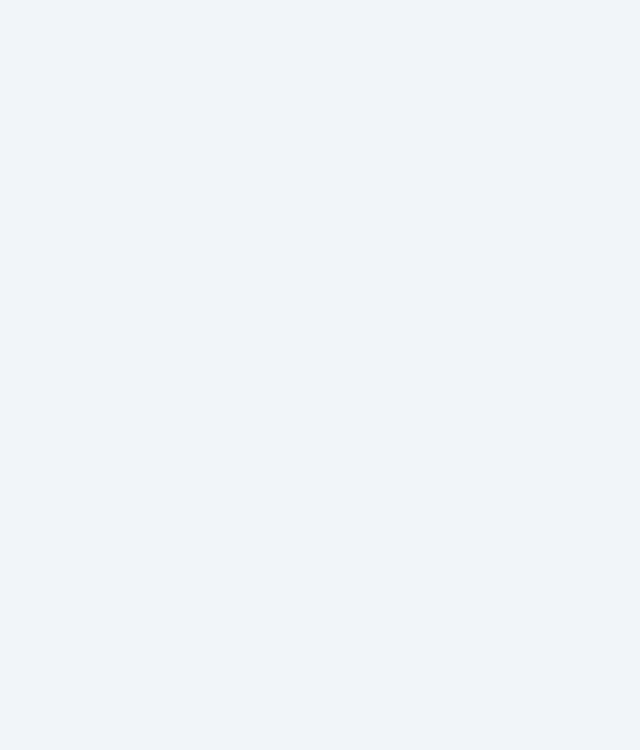
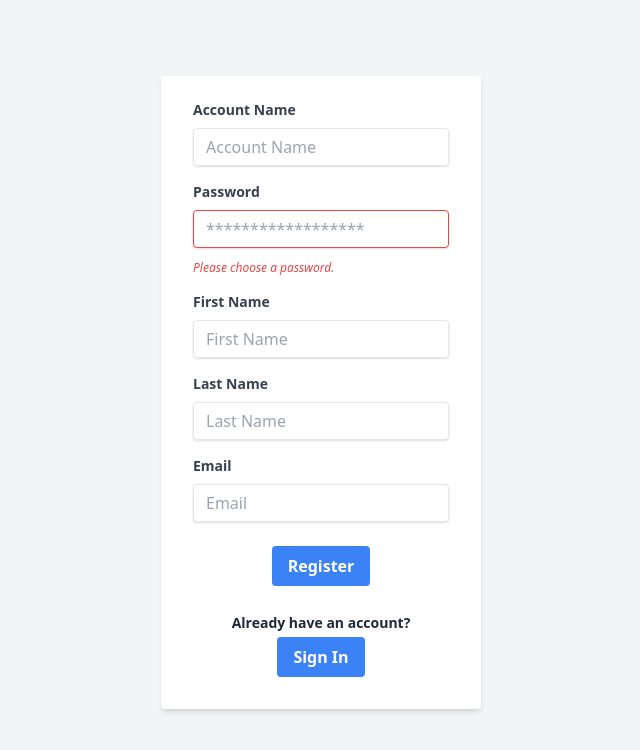
Before and after one commit to hsiaomingcheng/Todo-app, a React (Vite) app in the folder front-end/: page /register in a window 1280 px wide. Before the commit this address had no page. Shown: the top 750 px of the page, without its empty margins (319-959 px from the left). Built offline with nearby package versions, Linux system fonts and the light colour scheme.

Commit message:
feat: add notFound, login, and regiter pages

```diff
--- a/front-end/src/App.tsx
+++ b/front-end/src/App.tsx
@@ -3,18 +3,18 @@ import { Routes, Route, Navigate } from "react-router-dom";
 // import ProtectedRoute from "./components/common/ProtectedRoute";
 // import AppLayout from "./components/layout/AppLayout";
 
-// import LoginPage from "./pages/auth/LoginPage";
-// import RegisterPage from "./pages/auth/RegisterPage";
+import LoginPage from "./pages/auth/LoginPage";
+import RegisterPage from "./pages/auth/RegisterPage";
 // import BoardsPage from "./pages/boards/BoardsPage";
 // import BoardPage from "./pages/board/BoardPage";
-// import NotFoundPage from "./pages/NotFoundPage";
+import NotFoundPage from "./pages/NotFoundPage";
 
 export default function App() {
   return (
     <Routes>
       {/* Public */}
-      {/* <Route path="/login" element={<LoginPage />} />
-      <Route path="/register" element={<RegisterPage />} /> */}
+      <Route path="/login" element={<LoginPage />} />
+      <Route path="/register" element={<RegisterPage />} />
 
       {/* Protected — wrapped in AppLayout (Navbar + main) */}
       {/* <Route element={<ProtectedRoute />}>
@@ -25,8 +25,8 @@ export default function App() {
       </Route> */}
 
       {/* Redirects */}
-      {/* <Route path="/" element={<Navigate to="/boards" replace />} />
-      <Route path="*" element={<NotFoundPage />} /> */}
+      {/* <Route path="/" element={<Navigate to="/boards" replace />} /> */}
+      <Route path="*" element={<NotFoundPage />} />
     </Routes>
   );
 }
--- /dev/null
+++ b/front-end/src/pages/NotFoundPage.tsx
@@ -0,0 +1,14 @@
+import { Link } from "react-router-dom";
+
+export default function NotFoundPage() {
+  return (
+    <div className="min-h-screen flex flex-col items-center justify-center text-center px-4">
+      <p className="text-7xl mb-4">🗺️</p>
+      <h1 className="text-3xl font-bold text-slate-800">Page not found</h1>
+      <p className="text-slate-500 mt-2 mb-6">The page you're looking for doesn't exist.</p>
+      <Link to="/boards" className="btn-primary">
+        Back to boards
+      </Link>
+    </div>
+  );
+}
--- /dev/null
+++ b/front-end/src/pages/auth/LoginPage.tsx
@@ -0,0 +1,61 @@
+import { Link } from "react-router-dom";
+
+export default function LoginPage() {
+    return (
+        <section className="h-screen flex items-center justify-center bg-gray-100">
+            <div className="w-full max-w-xs">
+                <form className="bg-white shadow-md rounded px-8 pt-6 pb-8 mb-4">
+                    <div className="mb-4">
+                        <label
+                            className="block text-gray-700 text-sm font-bold mb-2"
+                            htmlFor="userAccount">
+                            User Account
+                        </label>
+                        <input
+                            className="shadow appearance-none border rounded w-full py-2 px-3 text-gray-700 leading-tight focus:outline-none focus:shadow-outline"
+                            id="userAccount"
+                            type="text"
+                            placeholder="User Account" />
+                    </div>
+
+                    <div className="mb-6">
+                        <label className="block text-gray-700 text-sm font-bold mb-2" htmlFor="password">
+                            Password
+                        </label>
+                        <input
+                            className="shadow appearance-none border border-red-500 rounded w-full py-2 px-3 text-gray-700 mb-3 leading-tight focus:outline-none focus:shadow-outline"
+                            id="password"
+                            type="password"
+                            placeholder="******************" />
+                        <p className="text-red-500 text-xs italic">Please choose a password.</p>
+                    </div>
+
+                    <div>
+                        <div className="flex justify-around mb-4">
+                            <button className="bg-blue-500 hover:bg-blue-700 text-white font-bold py-2 px-4 rounded focus:outline-none focus:shadow-outline" type="button">
+                                Sign In
+                            </button>
+
+                            <Link to="/register">
+                                <button className="bg-blue-500 hover:bg-blue-700 text-white font-bold py-2 px-4 rounded focus:outline-none focus:shadow-outline" type="button">
+                                    Register
+                                </button>
+                            </Link>
+                        </div>
+
+                        {/* TODO: Implement forgot password functionality */}
+                        {/* <div className="text-center">
+                            <a className="inline-block align-baseline font-bold text-sm text-blue-500 hover:text-blue-800" href="#">
+                                Forgot Password?
+                            </a>
+                        </div> */}
+                    </div>
+                </form>
+
+                <p className="text-center text-gray-500 text-xs">
+                    &copy;2026 Chris Hsiao. All rights reserved.
+                </p>
+            </div>
+        </section>
+    );
+}
--- /dev/null
+++ b/front-end/src/pages/auth/RegisterPage.tsx
@@ -0,0 +1,86 @@
+import { Link } from "react-router-dom";
+
+export default function RegisterPage() {
+    return (
+        <section className="h-screen flex items-center justify-center bg-gray-100">
+            <div className="w-full max-w-xs">
+                <form className="bg-white shadow-md rounded px-8 pt-6 pb-8 mb-4">
+                    <div className="mb-4">
+                        <label
+                            className="block text-gray-700 text-sm font-bold mb-2"
+                            htmlFor="accountName">
+                            Account Name
+                        </label>
+                        <input
+                            className="shadow appearance-none border rounded w-full py-2 px-3 text-gray-700 leading-tight focus:outline-none focus:shadow-outline"
+                            id="accountName"
+                            type="text"
+                            placeholder="Account Name" />
+                    </div>
+
+                    <div className="mb-4">
+                        <label className="block text-gray-700 text-sm font-bold mb-2" htmlFor="password">
+                            Password
+                        </label>
+                        <input
+                            className="shadow appearance-none border border-red-500 rounded w-full py-2 px-3 text-gray-700 mb-3 leading-tight focus:outline-none focus:shadow-outline"
+                            id="password"
+                            type="password"
+                            placeholder="******************" />
+                        <p className="text-red-500 text-xs italic">Please choose a password.</p>
+                    </div>
+
+                    <div className="mb-4">
+                        <label className="block text-gray-700 text-sm font-bold mb-2" htmlFor="firstName">
+                            First Name
+                        </label>
+                        <input
+                            className="shadow appearance-none border rounded w-full py-2 px-3 text-gray-700 leading-tight focus:outline-none focus:shadow-outline"
+                            id="firstName"
+                            type="text"
+                            placeholder="First Name" />
+                    </div>
+
+                    <div className="mb-4">
+                        <label className="block text-gray-700 text-sm font-bold mb-2" htmlFor="lastName">
+                            Last Name
+                        </label>
+                        <input
+                            className="shadow appearance-none border rounded w-full py-2 px-3 text-gray-700 leading-tight focus:outline-none focus:shadow-outline"
+                            id="lastName"
+                            type="text"
+                            placeholder="Last Name" />
+                    </div>
+
+                    <div className="mb-6">
+                        <label className="block text-gray-700 text-sm font-bold mb-2" htmlFor="email">
+                            Email
+                        </label>
+                        <input
+                            className="shadow appearance-none border rounded w-full py-2 px-3 text-gray-700 leading-tight focus:outline-none focus:shadow-outline"
+                            id="email"
+                            type="email"
+                            placeholder="Email" />
+                    </div>
+
+                    <div className="text-center">
+                        <button className="mb-6 bg-blue-500 hover:bg-blue-700 text-white font-bold py-2 px-4 rounded focus:outline-none focus:shadow-outline" type="button">
+                            Register
+                        </button>
+
+                        <div>
+                            <p className="mb-1 inline-block align-baseline font-bold text-sm">
+                                Already have an account?
+                            </p>
+                            <Link to="/login">
+                                <button className="bg-blue-500 hover:bg-blue-700 text-white font-bold py-2 px-4 rounded focus:outline-none focus:shadow-outline" type="button">
+                                    Sign In
+                                </button>
+                            </Link>
+                        </div>
+                    </div>
+                </form>
+            </div>
+        </section>
+    );
+}
```
